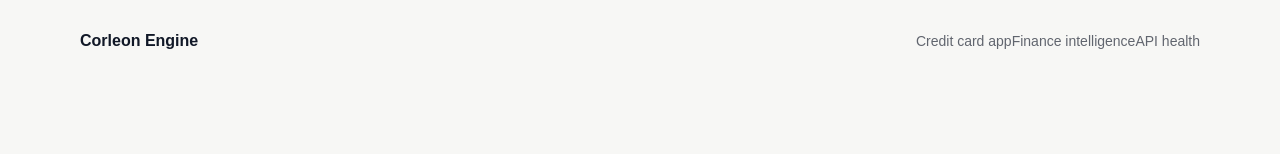
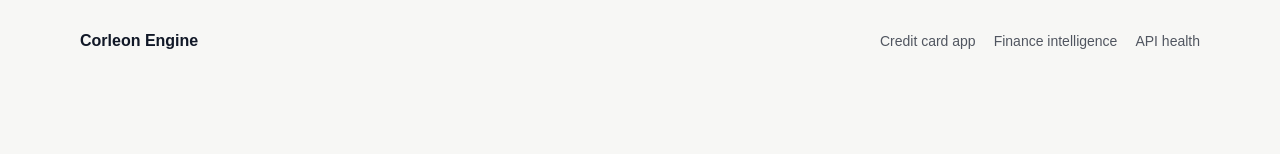
Before and after one commit to karandeep2799-source/corleon-engine, a Next.js app in the folder apps/web/: page / in a window 1280 px wide. Shown: the top 154 px of the page. Built offline with nearby package versions, Linux system fonts and the light colour scheme.

Commit message:
style(finance): add finance navigation links

```diff
--- a/apps/web/app/globals.css
+++ b/apps/web/app/globals.css
@@ -19,3 +19,5 @@ h2 { margin: 8px 0 10px; font-size: 24px; }
 .status pre { margin: 0; padding: 20px; border-radius: 12px; background: rgba(255,255,255,.08); overflow: auto; line-height: 1.7; }
 code { padding: 2px 6px; border-radius: 6px; background: rgba(0,0,0,.06); }
 @media (max-width: 720px) { .grid, .status { grid-template-columns: 1fr; } .shell { width: min(100% - 28px, 1120px); } }
+
+.home-links{display:flex;gap:18px;align-items:center;flex-wrap:wrap}.home-links a{font-size:14px;opacity:.72}
```
